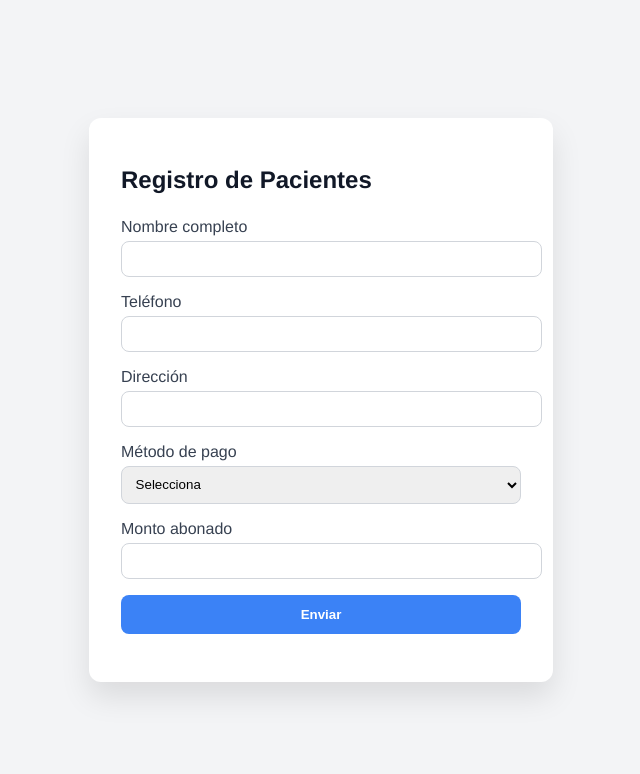
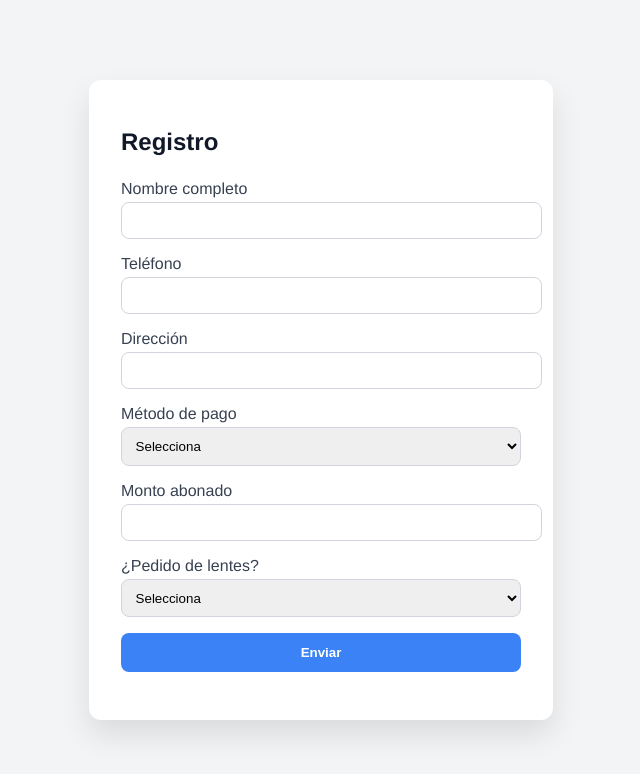
Before and after one commit to Xenkiu/Formulario, a plain HTML site: page index.html in a window 1280 px wide. Shown: the whole page, without its empty margins (319-959 px from the left). Drawn offline with nearby package versions, Linux system fonts and the light colour scheme.

Commit message:
Add files via upload

```diff
--- a/index.html
+++ b/index.html
@@ -9,7 +9,7 @@
 </head>
 <body>
   <div class="form-container">
-    <h1>Registro de Pacientes</h1>
+    <h1>Registro</h1>
     <form id="paciente-form" name="paciente-form">
       <label>Nombre completo<input type="text" name="nombre" required /></label>
       <label>Teléfono<input type="tel" name="telefono" required /></label>
@@ -23,6 +23,13 @@
         </select>
       </label>
       <label>Monto abonado<input type="number" name="monto" required /></label>
+      <label>¿Pedido de lentes?
+        <select name="pedido_lentes" required>
+          <option value="">Selecciona</option>
+          <option value="Sí">Sí</option>
+          <option value="No">No</option>
+        </select>
+      </label>
       <button type="submit">Enviar</button>
       <p id="estado" class="estado"></p>
     </form>
```
